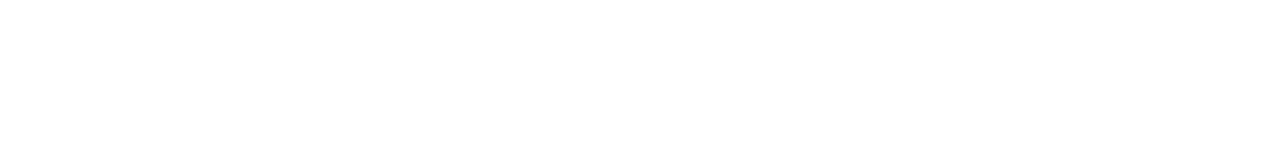
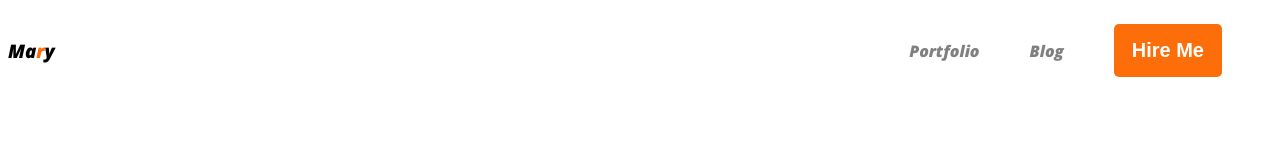
Before and after one commit to sabbirrahmanrm/webdebeloper-portfolio, a plain HTML site: page index.html in a window 1280 px wide. Drawn offline with nearby package versions, Linux system fonts and the light colour scheme.

Commit message:
nav bar work

```diff
--- a/index.html
+++ b/index.html
@@ -4,9 +4,24 @@
  <meta charset="UTF-8">
  <meta name="viewport" content="width=device-width, initial-scale=1.0">
  <title>webdebeloper-portfolio</title>
+ <link rel="preconnect" href="https://fonts.googleapis.com">
+<link rel="preconnect" href="https://fonts.gstatic.com" crossorigin>
+<link href="https://fonts.googleapis.com/css2?family=Open+Sans:ital,wght@1,800&display=swap" rel="stylesheet">
+ <link rel="stylesheet" href="styles/style.css">
+
 </head>
 <body>
  <header>
+  <nav>
+   <h3>
+    Ma<span class="text-primary">r</span>y
+   </h3>
+   <ul>
+    <li><a href="http://">Portfolio</a></li>
+    <li><a href="http://">Blog</a></li>
+    <li><button class="button-primary"> Hire Me</button></li>
+   </ul>
+  </nav>
 
  </header>
  <main>
--- /dev/null
+++ b/styles/style.css
@@ -0,0 +1,46 @@
+nav {
+ display: flex;
+ justify-content: space-between;
+ align-items: center;
+}
+body{
+ font-family: 'Open Sans', sans-serif;
+}
+.text-primary{
+ color: #fd6e0a;
+
+ }
+
+.button-primary{
+ color:black;
+ border-radius:5px;
+ background-color: #fd6e0a;
+ border: 0;
+ color: white;
+ font-size: 20px;
+font-weight: 700;
+padding: 15px 18px;
+
+
+}
+.nav-title {
+ color: #181818;
+ font-size: 45px;
+ font-weight:800;
+
+}
+nav > ul{
+ display: flex;
+ align-items: center;
+
+}
+nav li{
+ list-style: none;
+ margin-right:50px;
+
+
+}
+nav a{
+ text-decoration: none;
+ color:gray;
+}
```
